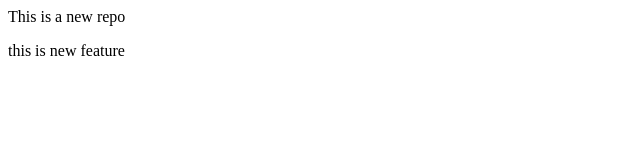
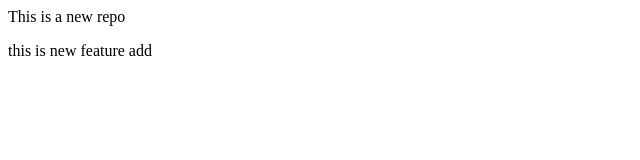
Before and after one commit to rohanaragade/localrepo, a plain HTML site: page index.html in a window 1280 px wide. Shown: the full height of the page, 0-640 px from the left. Drawn offline with Linux system fonts and the light colour scheme.

Commit message:
add info

```diff
--- a/index.html
+++ b/index.html
@@ -1,2 +1,2 @@
 <p>This is a new repo</p>
-<p>this is new feature</p>
+<p>this is new feature add</p>
```
